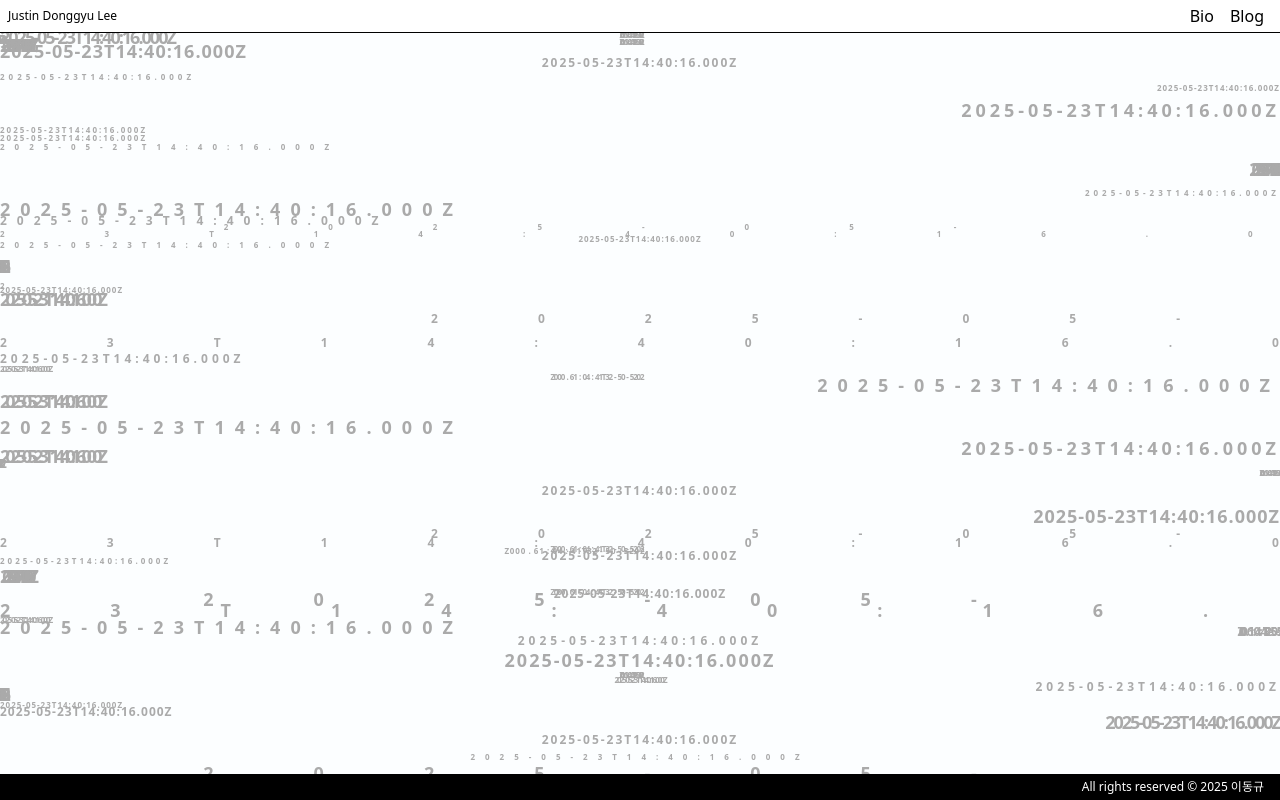
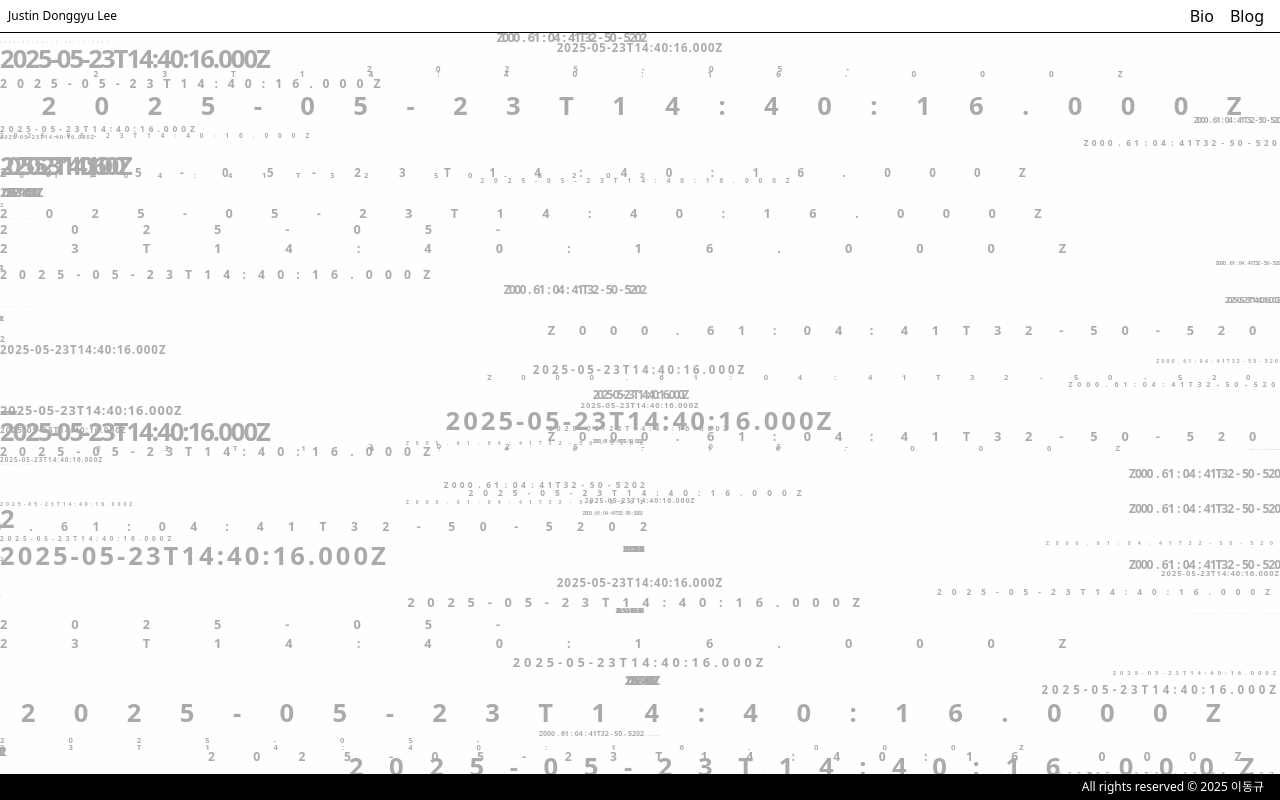
Before and after one commit to nninnnin/blogblog, a Next.js app: page / in a window 1280 px wide. Built offline with nearby package versions, Linux system fonts and the light colour scheme.

Commit message:
파사드 간격과 스케일링 조정

```diff
--- a/src/app/page.tsx
+++ b/src/app/page.tsx
@@ -7,16 +7,8 @@ import { useEffect, useMemo, useState } from "react";
 export default function Home() {
   const [date, setDate] = useState(new Date());
 
-  // useEffect(() => {
-  //   const interval = setInterval(() => {
-  //     setDate(new Date());
-  //   }, 1000 * 10);
-
-  //   return () => clearInterval(interval);
-  // }, []);
-
   const aligns = useMemo(() => {
-    return fill(Array(200), null).map(() =>
+    return fill(Array(500), null).map(() =>
       sample(["text-right", "text-left", "text-center"])
     );
   }, []);
@@ -45,24 +37,42 @@ export default function Home() {
 
 const Time = ({ className, date }: { className: string; date: Date }) => (
   <div
-    className={clsx(className)}
+    className={clsx("scailing", className)}
     style={{
       letterSpacing: sample([
-        "-10px",
+        "-3vw",
+        "-1vw",
+        "-1em",
         "-8px",
         "-5px",
         "-2px",
         "1px",
-        "2px",
         "3px",
         "4px",
         "10px",
-        "100px",
+        "1em",
+        "3vw",
+        "5vw",
       ]),
-      fontSize: sample(["8px", "12px", "18px"]),
+      fontSize: sample([
+        "0.05vw",
+        "0.1vw",
+        "0.4vw",
+        "0.45vw",
+        "0.5vw",
+        "0.55vw",
+        "0.6vw",
+        "0.65vw",
+        "0.9vw",
+        "0.95vw",
+        "1vw",
+        "2vw",
+      ]),
       lineHeight: sample([
-        "-2em",
+        "-1vw",
         "-1em",
+        "-0.2em",
+        "-0.5em",
         "0.1em",
         "0.2em",
         "0.3em",
@@ -73,8 +83,7 @@ const Time = ({ className, date }: { className: string; date: Date }) => (
         "0.8em",
         "0.9em",
         "1em",
-        "1.2em",
-        "2em",
+        "1vw",
       ]),
     }}
     suppressHydrationWarning
--- a/src/styles/animation.css
+++ b/src/styles/animation.css
@@ -25,3 +25,30 @@
   text-shadow: 0 0 50px rgb(6, 95, 95);
   color: rgb(255, 255, 255);
 }
+
+@keyframes scale-in {
+  0% {
+    transform: scale(1) translateY(0);
+    opacity: 1;
+  }
+
+  70% {
+    transform: scale(2) translateY(-30%);
+    opacity: 0.1;
+  }
+
+  100% {
+    transform: scale(5) translateY(-100%);
+    opacity: 0;
+  }
+}
+
+.animate-scale-in {
+  animation: scale-in 10s ease forwards;
+}
+
+@media (max-width: 480px) {
+  .scailing {
+    transform: scale(5);
+  }
+}
```
